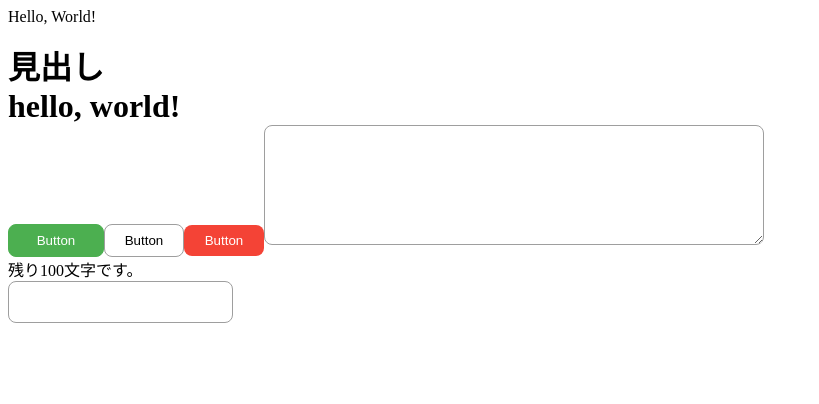
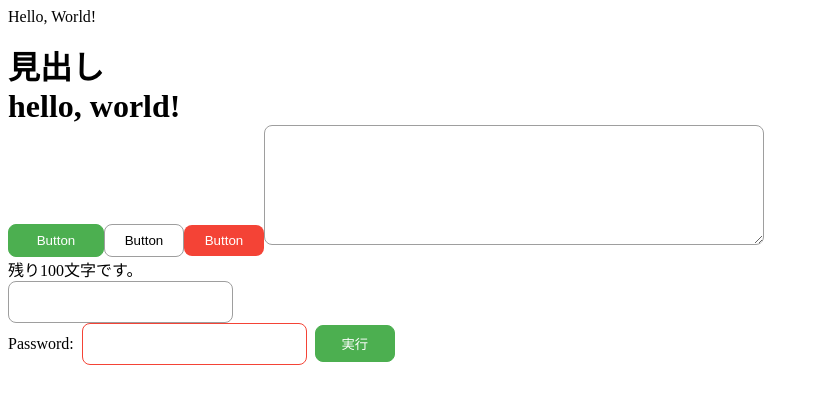
Before and after one commit to kasumi8pon/learning-typescript, a React app in the folder react-ui/: page / in a window 1280 px wide. Shown: the top 404 px of the page, without its empty margins (0-819 px from the left). Built offline with nearby package versions, Linux system fonts and the light colour scheme.

Commit message:
Add PasswordForm Component

```diff
--- a/react-ui/src/App.tsx
+++ b/react-ui/src/App.tsx
@@ -3,6 +3,7 @@ import { Heading } from './libs/Heading'
 import { Button } from './libs/Button'
 import { Textarea } from './libs/Textarea'
 import { Input } from './libs/Input'
+import { PasswordForm } from './libs/PasswordForm'
 
 export const App = () => {
   return (
@@ -17,6 +18,7 @@ export const App = () => {
       <Button onClick={() => console.error('clicked!')} title="Button" type="error" />
       <Textarea width={500} maxLength={100} />
       <Input type="text" />
+      <PasswordForm onSubmit={(password) => console.log(password)} />
     </>
   )
 }
--- /dev/null
+++ b/react-ui/src/libs/PasswordForm.tsx
@@ -0,0 +1,52 @@
+import { VFC, useCallback, useState, ChangeEvent, useEffect } from 'react'
+import styled from 'styled-components'
+import { fontSize, space } from './constants'
+
+import { Button } from './Button'
+import { Input } from './Input'
+
+type Props = {
+  onSubmit: (password: string) => void
+}
+
+export const PasswordForm: VFC<Props> = ({ onSubmit }) => {
+  const [value, setValue] = useState<string>('')
+
+  const handleChange = (event: ChangeEvent<HTMLInputElement>) => {
+    setValue(event.currentTarget.value)
+  }
+
+  const handleKeyDown = useCallback((e: KeyboardEvent) => {
+    if (e.key === 'Enter') {
+      onSubmit(value)
+    }
+  }, [value])
+
+  useEffect(() => {
+    document.addEventListener('keydown', handleKeyDown)
+    return () => document.removeEventListener('keydown', handleKeyDown)
+  }, [handleKeyDown])
+
+  return (
+    <Wrapper>
+      <Label htmlFor="password">Password:</Label>
+      <InputForm id="password" type="password" onChange={(e) =>
+        handleChange(e)} error={value.length < 8} />
+      <Button onClick={() => onSubmit(value)} title="実行" type="primary" />
+    </Wrapper>
+  )
+}
+
+const Wrapper = styled.div`
+  dispaly: flex;
+`
+
+const Label = styled.label`
+  margin: 0 ${space.m} 0 0;
+  font-size: ${fontSize.m};
+  line-height: 42px;
+`
+
+const InputForm = styled(Input)`
+  margin-right: ${space.m};
+`
```
